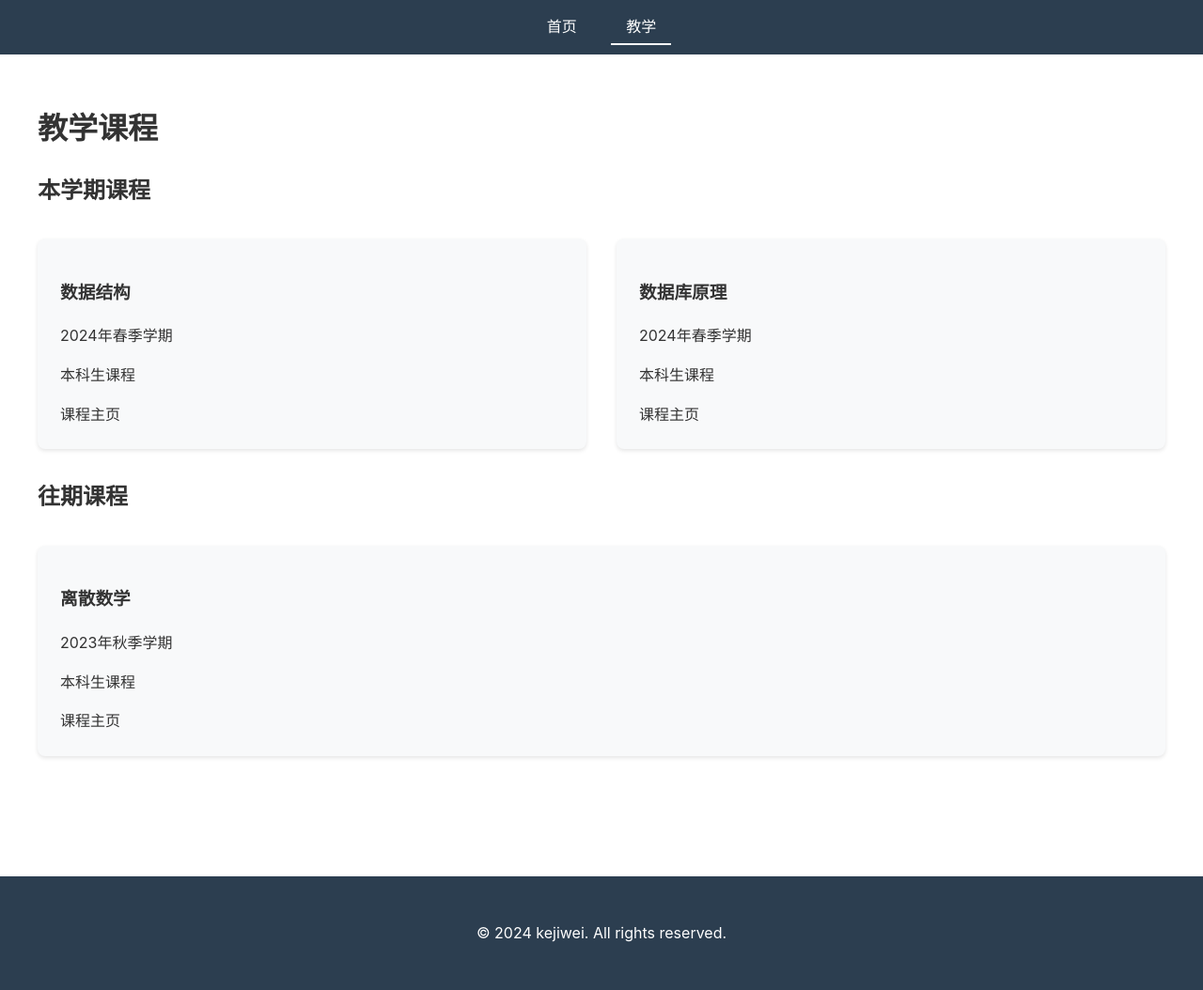
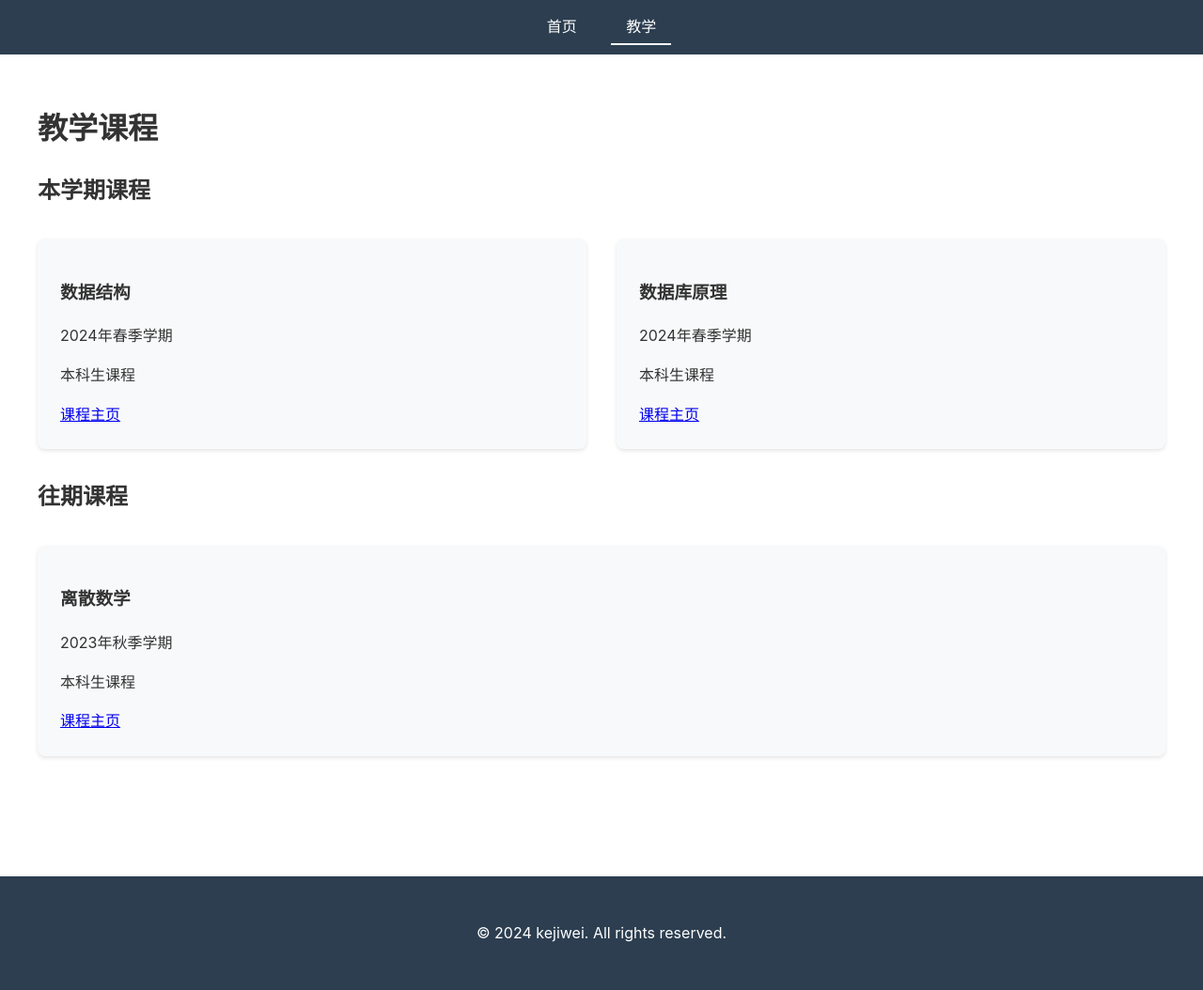
Before and after one commit to kejiwei/kejiwei.github.io, a Jekyll site: the page teaching/index.html, which Jekyll copies as it is, in a window 1280 px wide. Shown: the whole page at 94% size. Built offline with Jekyll 4.4.1, drawn with Linux system fonts in a browser that asks for light colours.

Commit message:
Update index.html

```diff
--- a/teaching/index.html
+++ b/teaching/index.html
@@ -13,7 +13,6 @@
             <a href="/teaching" class="active">教学</a>
         </nav>
     </header>
-
     <main>
         <h1>教学课程</h1>
 
@@ -24,18 +23,17 @@
                     <h3>数据结构</h3>
                     <p>2024年春季学期</p>
                     <p>本科生课程</p>
-                    课程主页
+                    <a href="/teaching/courses/data_structure" class="course-link">课程主页</a>
                 </div>
 
                 <div class="course-item">
                     <h3>数据库原理</h3>
                     <p>2024年春季学期</p>
                     <p>本科生课程</p>
-                    课程主页
+                    <a href="/teaching/courses/database" class="course-link">课程主页</a>
                 </div>
             </div>
         </section>
-
         <section class="past-courses">
             <h2>往期课程</h2>
             <div class="course-list">
@@ -43,12 +41,11 @@
                     <h3>离散数学</h3>
                     <p>2023年秋季学期</p>
                     <p>本科生课程</p>
-                    课程主页
+                    <a href="/teaching/courses/dismath" class="course-link">课程主页</a>
                 </div>
             </div>
         </section>
     </main>
-
     <footer>
         <p>© 2024 kejiwei. All rights reserved.</p>
     </footer>
```
